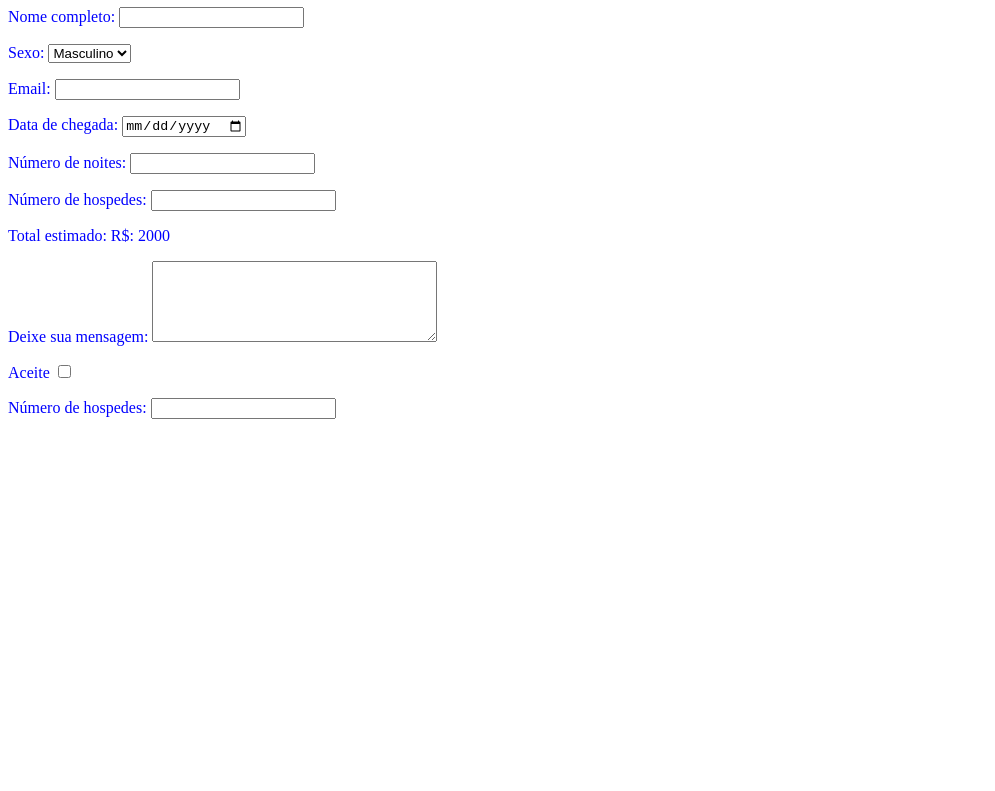
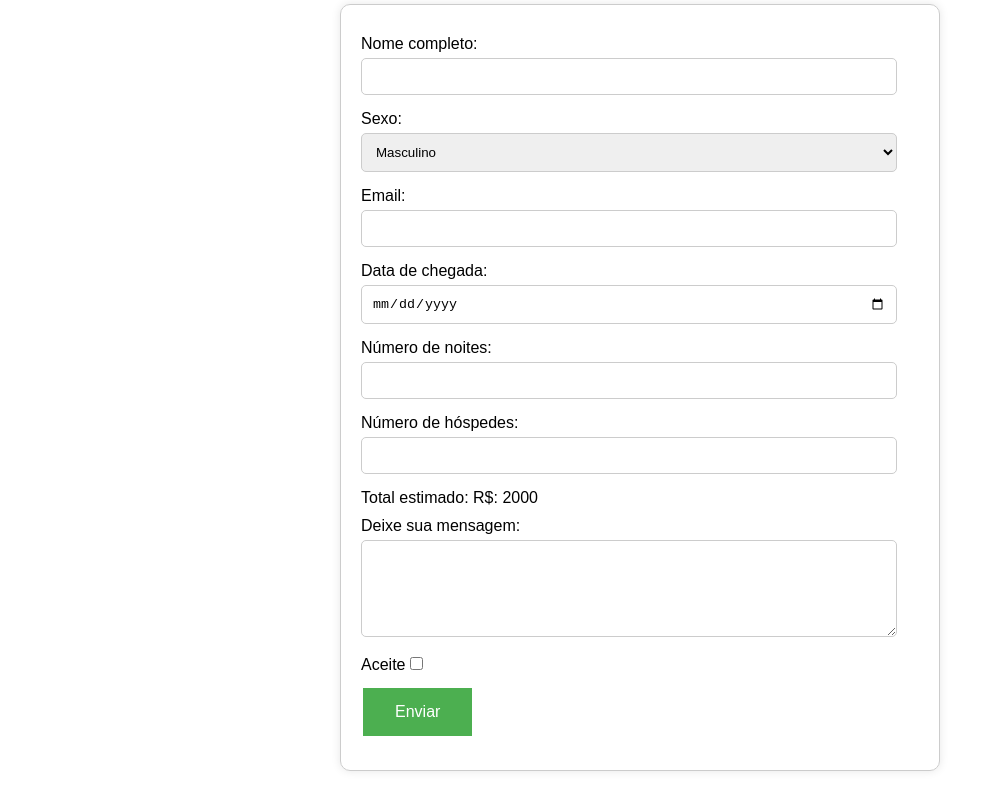
Before and after one commit to eduvieira07/aula_web, a plain HTML site: page FORMULARIO.html in a window 1280 px wide. Shown: the part 73-864 px from the top of the page, without its empty margins (0-995 px from the left). Before the commit the page ends 800 px from the top, so only its background shows below. Drawn offline with Linux system fonts and the light colour scheme.

Commit message:
Adicionando transition,overflow e hover

```diff
--- a/FORMULARIO.html
+++ b/FORMULARIO.html
@@ -3,33 +3,29 @@
 <head>
     <meta charset="UTF-8">
     <meta name="viewport" content="width=device-width, initial-scale=1.0">
-        <title>Formulário</title>
+    <title>Formulário Hotel</title>
     <link rel="stylesheet" type="text/css" media="screen" href="style.css">
-
-
-
 </head>
 <body>
     <h1>Formulário Hotel</h1>
-        <form action="#" method="post"></form>
+    <form action="#" method="post">
         <p>Nome completo: <input type="text" name="Nome" id="Nome"> </p>
-            <p>Sexo: <select name="selecao" id="selecao">
-                <option value="M">Masculino </option>
+        <p>Sexo:
+            <select name="selecao" id="selecao">
+                <option value="M">Masculino</option>
                 <option value="F">Feminino</option>
             </select>
         </p>
         <p>Email: <input type="email" name="Email" id="Email"> </p>
         <p>Data de chegada: <input type="date" name="Data_Chegada" id="Data_Chegada"></p>
-            <p>Número de noites: <input type="number" name="Numero_noites" id=""></p>
-            <p>Número de hospedes: <input type="number" name="Numero_hos" id="Numero_hos"></p>
+        <p>Número de noites: <input type="number" name="Numero_noites" id="Numero_noites"></p>
+        <p>Número de hóspedes: <input type="number" name="Numero_hos" id="Numero_hos"></p>
         <p>Total estimado: R$: 2000</p>
-            <p> Deixe sua mensagem:
-                <textarea id="mensagem"
-            rows="5" cols="33" ></textarea></p>
+        <p>Deixe sua mensagem:
+            <textarea id="mensagem" rows="5" cols="33"></textarea>
+        </p>
         <p>Aceite <input type="checkbox" name="Aceite" id="Aceite"></p>
-            <p>Número de hospedes: <input type="number" name="Numero_hos" id="Numero_hos"></p>
-
+        <p><button type="submit" class="button">Enviar</button></p>
     </form>
 </body>
-
 </html>
--- a/style.css
+++ b/style.css
@@ -1,11 +1,102 @@
 
-.inf{
-    font-family: Arial, Helvetica, sans-serif;
-    font-size: 20px;
-    border: 50px;
+
+* {
+    margin: 0;
+    padding: 0;
+    box-sizing: border-box;
 }
 
-p{
 
-    color: blue;
+body {
+    font-family: Arial, sans-serif;
+    margin: 20px;
 }
+
+
+h1 {
+    text-align: center;
+    margin-bottom: 20px;
+}
+
+
+form {
+    max-width: 600px;
+    margin: 0 auto;
+    padding: 20px;
+    border: 1px solid #ccc;
+    border-radius: 10px;
+    box-shadow: 0 0 10px rgba(0, 0, 0, 0.1);
+    transition: box-shadow 0.3s ease;
+}
+
+form:hover {
+    box-shadow: 0 0 15px rgba(0, 0, 0, 0.2);
+}
+
+input[type="text"],
+input[type="email"],
+input[type="date"],
+input[type="number"],
+textarea,
+select {
+    width: calc(100% - 22px);
+    padding: 10px;
+    margin: 5px 0;
+    border: 1px solid #ccc;
+    border-radius: 5px;
+    transition: border-color 0.3s ease;
+}
+
+input[type="text"]:hover,
+input[type="email"]:hover,
+input[type="date"]:hover,
+input[type="number"]:hover,
+textarea:hover,
+select:hover {
+    border-color: #777;
+}
+
+
+.button {
+    background-color: #4CAF50;
+    color: white;
+    border: none;
+    padding: 15px 32px;
+    text-align: center;
+    text-decoration: none;
+    display: inline-block;
+    font-size: 16px;
+    margin: 4px 2px;
+    cursor: pointer;
+    transition: background-color 0.3s ease, transform 0.3s ease;
+}
+
+.button:hover {
+    background-color: #45a049;
+    transform: scale(1.05);
+}
+
+
+form p {
+    margin: 10px 0;
+}
+
+textarea {
+    resize: vertical;
+    overflow: auto;
+}
+
+.overflow-container {
+    width: 100%;
+    height: 150px;
+    border: 1px solid #ccc;
+    overflow: auto;
+    margin: 10px 0;
+    padding: 10px;
+    background-color: #f4f4f4;
+    transition: background-color 0.3s ease;
+}
+
+.overflow-container:hover {
+    background-color: #e0e0e0;
+}
```
Also changed, not shown: link github.txt (added). Lines whose indentation alone changed are shown as unchanged.
